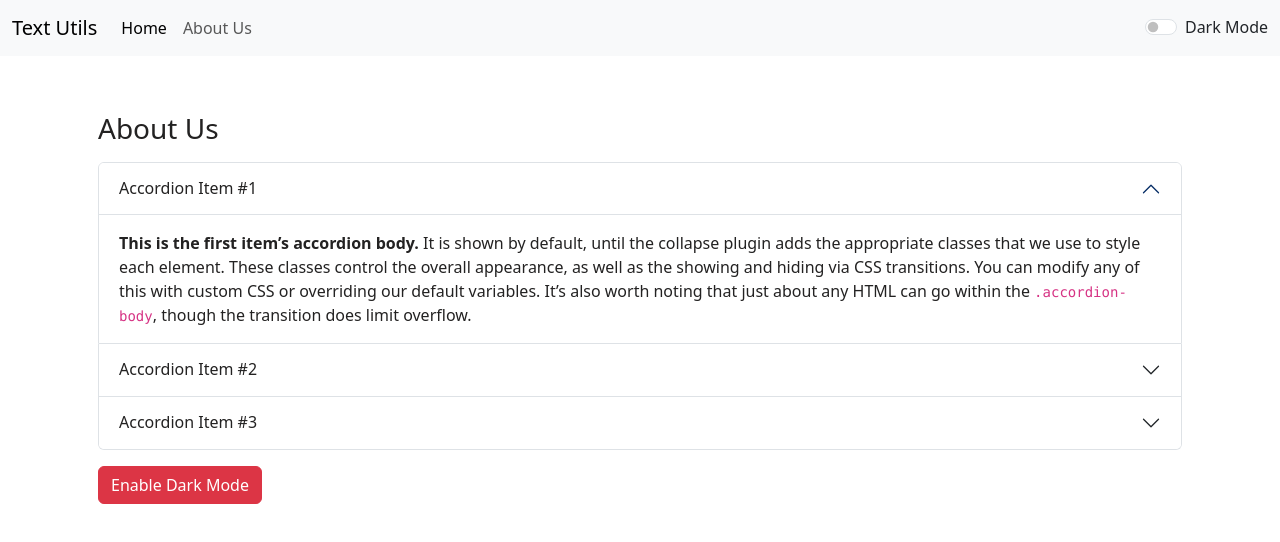
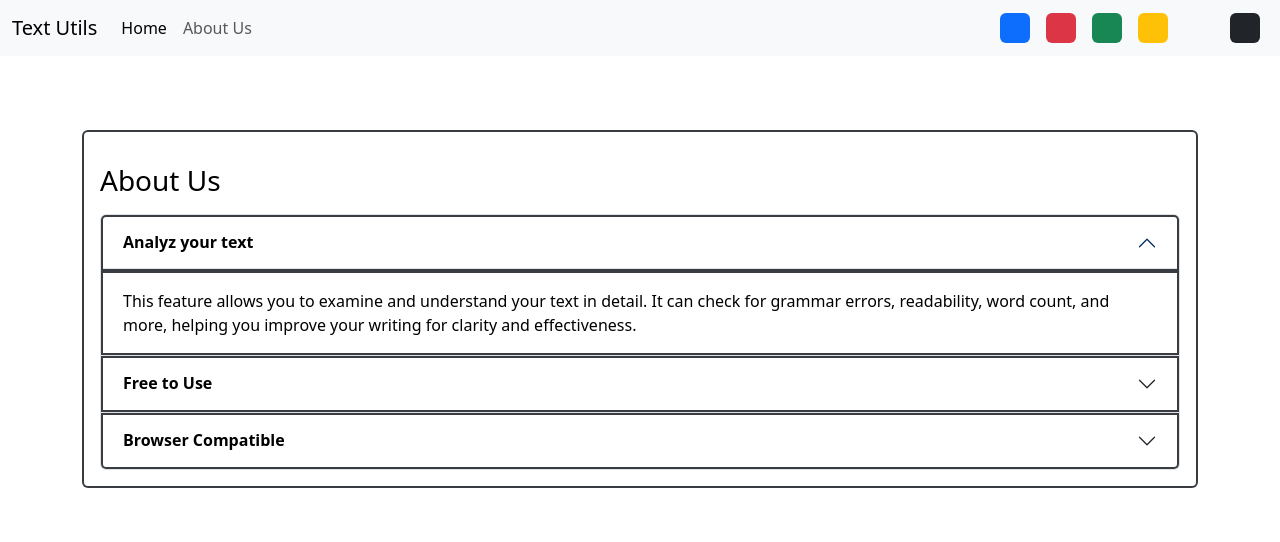
Before and after one commit to anupshakya7/text-utils, a React (Create React App) app: page /about in a window 1280 px wide. Shown: the top 542 px of the page. Built offline with nearby package versions, Linux system fonts and the light colour scheme.

Commit message:
Multiple Color Selection

```diff
--- a/package.json
+++ b/package.json
@@ -14,6 +14,8 @@
     "web-vitals": "^2.1.4"
   },
   "scripts": {
+    "predeploy": "npm run build",
+    "deploy": "gh-pages -d build",
     "start": "react-scripts start",
     "build": "react-scripts build",
     "test": "react-scripts test",
--- a/src/App.js
+++ b/src/App.js
@@ -25,20 +25,31 @@ function App() {
       },1500);
   }
 
-  const toggleMode = () =>{
-    if(mode === 'light'){
-      setMode('dark');
-      document.title = 'TextUtils - Dark Mode';
-      document.body.style.backgroundColor = '#212529e3';
-      document.body.style.color = 'white';
-      showAlert("Dark mode has been enabled","success");
-    }else{
-      setMode('light');
-      document.title = 'TextUtils - Light Mode';
-      document.body.style.backgroundColor = 'white';
-      document.body.style.color = 'black';
-      showAlert("Light mode has been enabled","success");
-    }
+  const removeBodyClasses =()=>{
+    document.body.classList.remove('bg-light');
+    document.body.classList.remove('bg-dark');
+    document.body.classList.remove('bg-warning');
+    document.body.classList.remove('bg-danger');
+    document.body.classList.remove('bg-success');
+    document.body.classList.remove('bg-primary');
+  }
+
+  const toggleMode = (cls) =>{
+    removeBodyClasses();
+    document.body.classList.add('bg-'+cls);
+    // if(mode === 'light'){
+    //   setMode('dark');
+    //   // document.title = 'TextUtils - Dark Mode';
+    //   document.body.style.backgroundColor = '#212529e3';
+    //   document.body.style.color = 'white';
+    //   showAlert("Dark mode has been enabled","success");
+    // }else{
+    //   setMode('light');
+    //   // document.title = 'TextUtils - Light Mode';
+    //   document.body.style.backgroundColor = 'white';
+    //   document.body.style.color = 'black';
+    //   showAlert("Light mode has been enabled","success");
+    // }
 
   }
 
@@ -49,8 +60,8 @@ function App() {
       <Alert alert={alert}/>
       <div className="container my-4">
         <Routes>
-            <Route exact path="/" element={<TextForm heading="Enter the text to Analyze below" mode={mode} showAlert={showAlert}/>}/>
-            <Route exact path="/about" element={<About/>}/>
+            <Route exact path="/" element={<TextForm heading="TextUtils - Word Counter, Character Counter, Remove extra spaces" mode={mode} showAlert={showAlert}/>}/>
+            <Route exact path="/about" element={<About mode={mode}/>}/>
         </Routes>
           {/* <TextForm heading="Enter the text to Analyze below" mode={mode} showAlert={showAlert}/>
           <About/> */}
--- a/src/components/About.js
+++ b/src/components/About.js
@@ -1,29 +1,36 @@
 import React,{useState} from 'react'
 
-export default function About() {
-    const [myStyle,setMyStyle] = useState({
-        color: '#232222',
-        backgroundColor: '#ffffff'
-    });
+export default function About(props) {
+    // const [myStyle,setMyStyle] = useState({
+    //     color: '#232222',
+    //     backgroundColor: '#ffffff'
+    // });
 
-    const [btntext, setBtnText] = useState("Enable Dark Mode");
+    // const [btntext, setBtnText] = useState("Enable Dark Mode");
 
-    const toggleStyle = () =>{
-        if(myStyle.color === '#ffffff'){
-            setMyStyle({
-                color: '#232222',
-                backgroundColor: '#ffffff'
-            });
+    // const toggleStyle = () =>{
+    //     if(myStyle.color === '#ffffff'){
+    //         setMyStyle({
+    //             color: '#232222',
+    //             backgroundColor: '#ffffff'
+    //         });
 
-            setBtnText("Enable Light Mode");
-        }else{
-            setMyStyle({
-                color: '#ffffff',
-                backgroundColor: '#232222'
-            });
+    //         setBtnText("Enable Light Mode");
+    //     }else{
+    //         setMyStyle({
+    //             color: '#ffffff',
+    //             backgroundColor: '#232222'
+    //         });
 
-            setBtnText("Enable Dark Mode");
-        }
+    //         setBtnText("Enable Dark Mode");
+    //     }
+    // }
+
+    let myStyle = {
+        color: props.mode === 'dark' ? 'white':'black',
+        backgroundColor: props.mode === 'dark' ? '#212529e3':'white',
+        border: '2px solid',
+        borderColor: props.mode === 'dark' ? 'white' :'#212529e3'
     }
 
     return (
@@ -33,43 +40,43 @@ export default function About() {
                 <div className="accordion-item" >
                     <h2 className="accordion-header">
                         <button className="accordion-button" style={myStyle} type="button" data-bs-toggle="collapse" data-bs-target="#collapseOne" aria-expanded="true" aria-controls="collapseOne">
-                            Accordion Item #1
+                            <strong>Analyz your text</strong>
                         </button>
                     </h2>
                     <div id="collapseOne" className="accordion-collapse collapse show" data-bs-parent="#accordionExample">
                         <div className="accordion-body" style={myStyle}>
-                            <strong>This is the first item’s accordion body.</strong> It is shown by default, until the collapse plugin adds the appropriate classes that we use to style each element. These classes control the overall appearance, as well as the showing and hiding via CSS transitions. You can modify any of this with custom CSS or overriding our default variables. It’s also worth noting that just about any HTML can go within the <code>.accordion-body</code>, though the transition does limit overflow.
+                            This feature allows you to examine and understand your text in detail. It can check for grammar errors, readability, word count, and more, helping you improve your writing for clarity and effectiveness.
                         </div>
                     </div>
                 </div>
                 <div className="accordion-item">
                     <h2 className="accordion-header">
                         <button className="accordion-button collapsed" style={myStyle} type="button" data-bs-toggle="collapse" data-bs-target="#collapseTwo" aria-expanded="false" aria-controls="collapseTwo">
-                            Accordion Item #2
+                            <strong>Free to Use</strong>
                         </button>
                     </h2>
                     <div id="collapseTwo" className="accordion-collapse collapse" data-bs-parent="#accordionExample">
                         <div className="accordion-body" style={myStyle}>
-                            <strong>This is the second item’s accordion body.</strong> It is hidden by default, until the collapse plugin adds the appropriate classes that we use to style each element. These classes control the overall appearance, as well as the showing and hiding via CSS transitions. You can modify any of this with custom CSS or overriding our default variables. It’s also worth noting that just about any HTML can go within the <code>.accordion-body</code>, though the transition does limit overflow.
+                           The tool is completely free with no hidden costs. You can access all its features without any payment or subscription, making it accessible to everyone.
                         </div>
                     </div>
                 </div>
                 <div className="accordion-item">
                     <h2 className="accordion-header">
                         <button className="accordion-button collapsed" style={myStyle} type="button" data-bs-toggle="collapse" data-bs-target="#collapseThree" aria-expanded="false" aria-controls="collapseThree">
-                            Accordion Item #3
+                           <strong>Browser Compatible</strong>
                         </button>
                     </h2>
                     <div id="collapseThree" className="accordion-collapse collapse" data-bs-parent="#accordionExample">
                         <div className="accordion-body" style={myStyle}>
-                            <strong>This is the third item’s accordion body.</strong> It is hidden by default, until the collapse plugin adds the appropriate classes that we use to style each element. These classes control the overall appearance, as well as the showing and hiding via CSS transitions. You can modify any of this with custom CSS or overriding our default variables. It’s also worth noting that just about any HTML can go within the <code>.accordion-body</code>, though the transition does limit overflow.
+                            The tool works smoothly on all major web browsers (Chrome, Firefox, Safari, Edge, etc.). No downloads are needed—just open it in your browser and start using it instantly.
                         </div>
                     </div>
                 </div>
             </div>
-            <div className='my-3'>
+            {/* <div className='my-3'>
                 <button onClick={toggleStyle} type='button' className='btn btn-danger'>{btntext}</button>
-            </div>
+            </div> */}
         </div>
 
     )
--- a/src/components/Alert.js
+++ b/src/components/Alert.js
@@ -1,15 +1,18 @@
 import React from "react";
 
 function Alert(props) {
-    const capitalize = (word) =>{
+    const capitalize = (word) => {
         const lower = word.toLowerCase();
-        return lower.charAt(0).toUpperCase()+lower.slice(1);
+        return lower.charAt(0).toUpperCase() + lower.slice(1);
     }
 
     return (
-        props.alert && <div class={`alert alert-${props.alert.type} alert-dismissible fade show`} role="alert">
-            <strong>{capitalize(props.alert.type)}</strong>: {props.alert.msg}
+        <div style={{ height: '50px'}}>
+            {props.alert && <div className={`alert alert-${props.alert.type} alert-dismissible fade show`} role="alert">
+                <strong>{capitalize(props.alert.type)}</strong>: {props.alert.msg}
+            </div>}
         </div>
+
     );
 }
 
--- a/src/components/Navbar.js
+++ b/src/components/Navbar.js
@@ -19,10 +19,18 @@ export default function Navbar({ title, aboutText, mode,toggleMode }) {
               <Link className="nav-link" to="/about">{aboutText}</Link>
             </li>
           </ul>
-          <div className={`form-check form-switch text-${mode === 'light' ? 'dark' : 'light'}`}>
-            <input className="form-check-input" type="checkbox" role="switch" id="switchCheckDefault" onClick={toggleMode}/>
-              <label className="form-check-label" htmlFor="switchCheckDefault">Dark Mode</label>
+          <div className="d-flex">
+            <div className="bg-primary rounded mx-2" onClick={()=>{toggleMode('primary')}} style={{ height:'30px',width:'30px',cursor:'pointer'}}></div>
+            <div className="bg-danger rounded mx-2" onClick={()=>{toggleMode('danger')}} style={{ height:'30px',width:'30px',cursor:'pointer'}}></div>
+            <div className="bg-success rounded mx-2" onClick={()=>{toggleMode('success')}} style={{ height:'30px',width:'30px',cursor:'pointer'}}></div>
+            <div className="bg-warning rounded mx-2" onClick={()=>{toggleMode('warning')}} style={{ height:'30px',width:'30px',cursor:'pointer'}}></div>
+             <div className="bg-light rounded mx-2" onClick={()=>{toggleMode('light')}} style={{ height:'30px',width:'30px',cursor:'pointer'}}></div>
+              <div className="bg-dark rounded mx-2" onClick={()=>{toggleMode('dark')}} style={{ height:'30px',width:'30px',cursor:'pointer'}}></div>
           </div>
+          {/* <div className={`form-check form-switch text-${mode === 'light' ? 'dark' : 'light'}`}>
+            <input className="form-check-input" type="checkbox" role="switch" id="switchCheckDefault" onClick={()=>{toggleMode(null)}}/>
+              <label className="form-check-label" htmlFor="switchCheckDefault">Toggle Mode</label>
+          </div> */}
 
         </div>
       </div>
```
Also changed, not shown: src/components/TextForm.js (+15 -8 lines).
